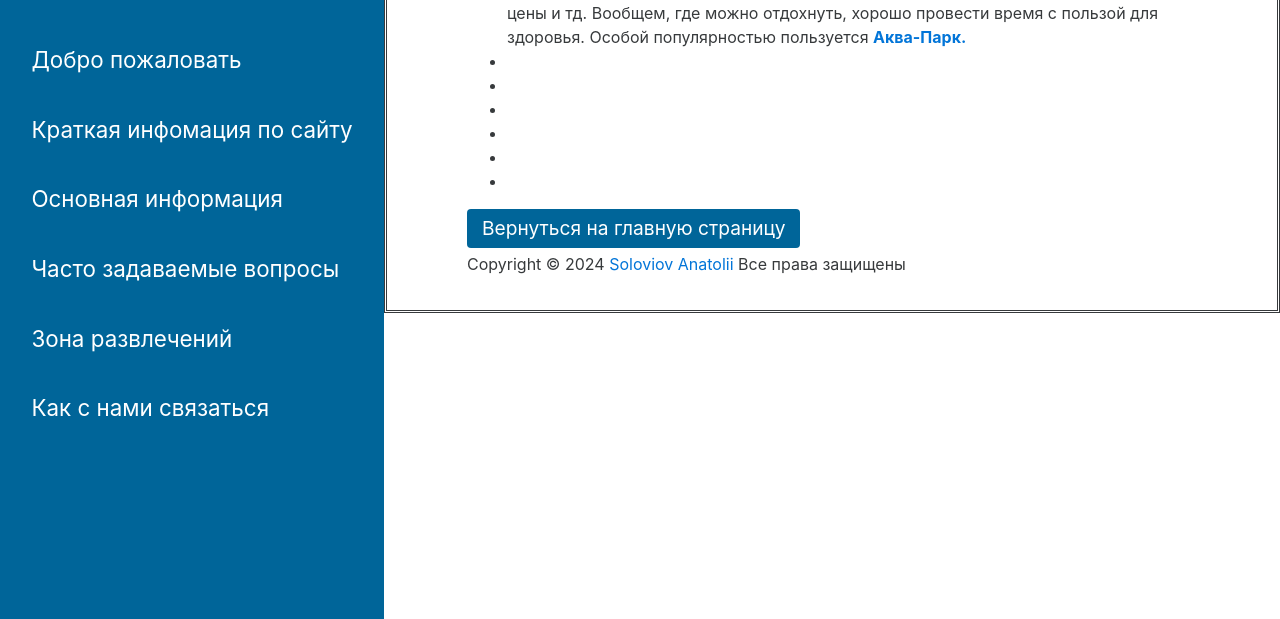
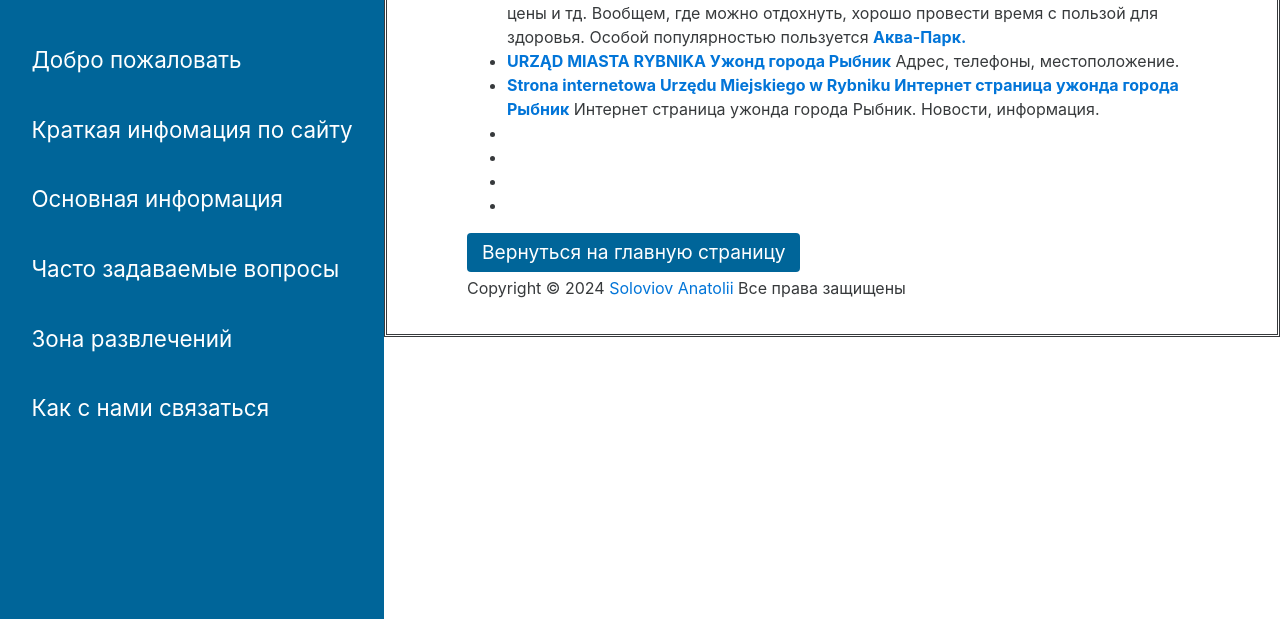
Before and after one commit to RybnikUAPL/Rybnik, a plain HTML site: page news05.html in a window 1280 px wide. Shown: the part 181-800 px from the top of the page. Drawn offline with Linux system fonts and the light colour scheme.

Commit message:
Add files via upload

```diff
--- a/news05.html
+++ b/news05.html
@@ -64,12 +64,14 @@
                             </header>
                             <p></p>
                             <ul>
-                                <li><a href="https://mosir.rybnik.pl" title="MOSiR" target="_blank"><strong>MOSiR</strong></a><a/> Miejski Ośrodek Sportu i Rekreacji w Rybniku. Муниципальный центр спорта и отдыха в Рыбнике.
+                                <li><a href="https://mosir.rybnik.pl" title="Муниципальный центр спорта и отдыха в Рыбнике" target="_blank"><strong>MOSiR</strong></a> Miejski Ośrodek Sportu i Rekreacji w Rybniku. Муниципальный центр спорта и отдыха в Рыбнике.
                                     Здесь можно найти информацию о отделах центра, места, расписание работы, цены и тд. Вообщем, где можно
                                 отдохнуть, хорошо провести время с пользой для здоровья. Особой популярностью пользуется
-                                <a href="https://mosir.rybnik.pl/obiekty/osrodek-rekreacyjno-sportowy-ruda/opis-obiektu" title="Аква-Парк" target="_blank"><strong>Аква-Парк.</strong></a></a></li>
-                                <li></li>
-                                <li></li>
+                                <a href="https://mosir.rybnik.pl/obiekty/osrodek-rekreacyjno-sportowy-ruda/opis-obiektu" title="Аква-Парк в Рыбнике" target="_blank"><strong>Аква-Парк.</strong></a></a></li>
+                                <li><a href="https://www.rybnik.eu/kontakt" title="URZĄD MIASTA RYBNIKA Ужонд города Рыбник" target="_blank"><strong>URZĄD MIASTA RYBNIKA Ужонд города Рыбник</strong></a>
+                                Адрес, телефоны, местоположение.</li>
+                                <li><a href="https://www.rybnik.eu" title="Strona internetowa Urzędu Miejskiego w Rybniku Интернет страница ужонда города Рыбник" target="_blank"><strong>Strona internetowa Urzędu Miejskiego w Rybniku Интернет страница ужонда города Рыбник</strong></a>
+                                    Интернет страница ужонда города Рыбник. Новости, информация.</li>
                                 <li></li>
                                 <li></li>
                                 <li></li>
```
